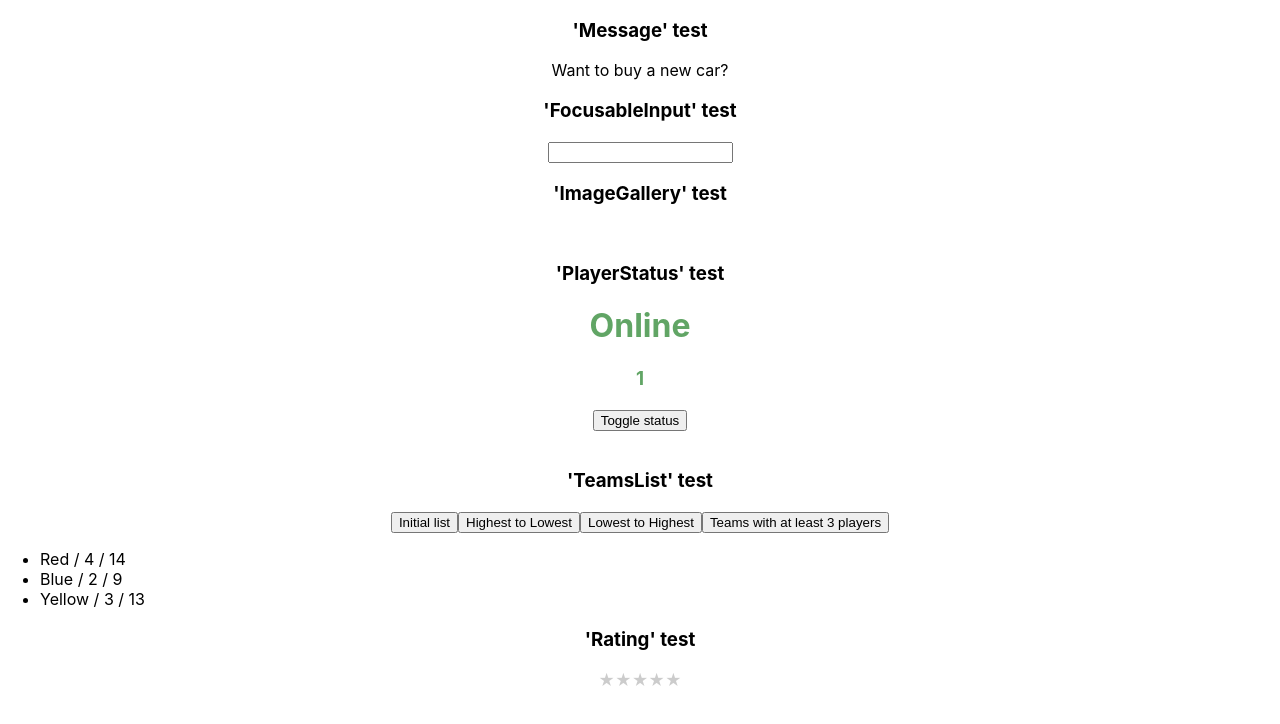
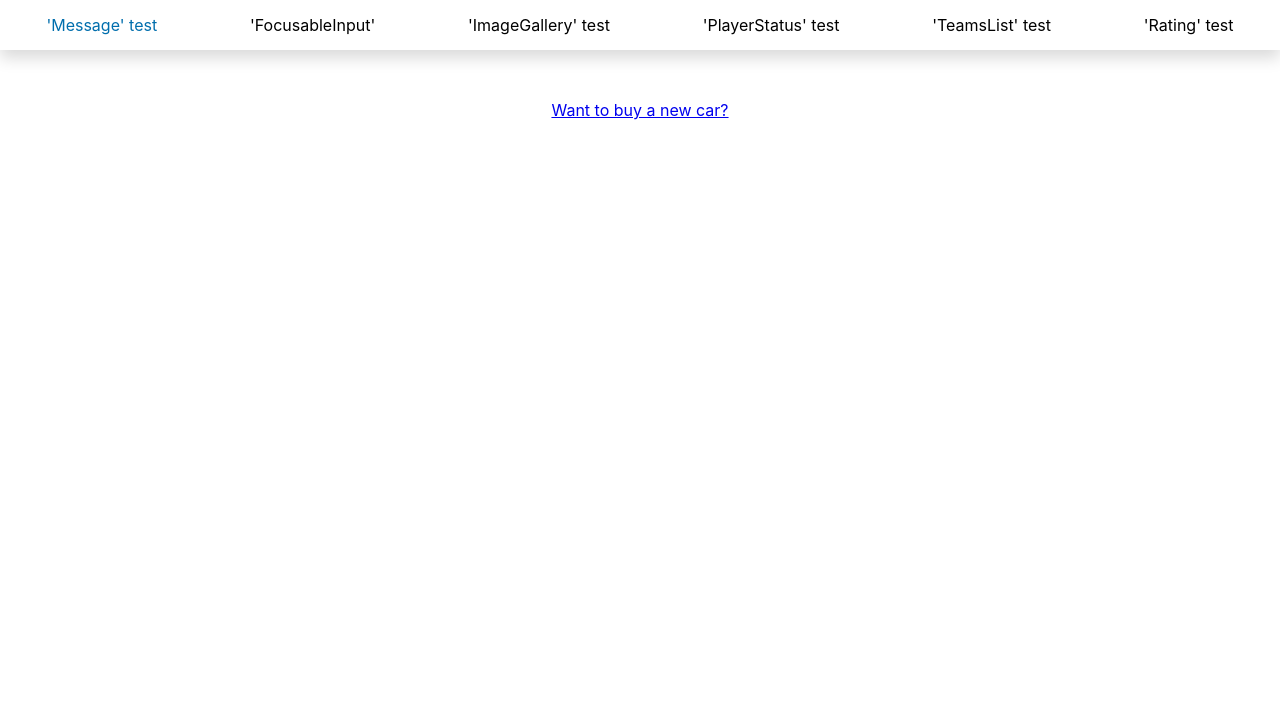
Before and after one commit to AgusLop0921/Minutentag-challenge, a React (Create React App) app: page / in a window 1280 px wide. Shown: the top 724 px of the page. Built offline with nearby package versions, Linux system fonts and the light colour scheme.

Commit message:
Image Gallery component - Tabs component - add href to remove warngins

```diff
--- a/src/App.js
+++ b/src/App.js
@@ -4,28 +4,41 @@ import { ImageGallery } from "./components/ImageGallery/ImageGallery";
 import { PlayerStatus } from "./components/PlayerStatus/PlayerStatus";
 import { TeamsList } from "./components/TeamsList/TeamsList";
 import { Rating } from "./components/Rating/Rating";
+import { Tabs } from "./components/Tabs/Tabs";
+
 import './App.css';
 
+const links = [
+  "https://indiehoy.com/wp-content/uploads/2020/12/the-office.jpg",
+  "https://www.laprimerapiedra.com.ar/wp-content/uploads/the-office-1200.jpg",
+  "https://tn.com.ar/resizer/AdGS3ukVnbM2FscYiZDdkzVWNGc=/767x0/smart/filters:format(webp)/cloudfront-us-east-1.images.arcpublishing.com/artear/F4QFIWLQMZEBDLSXTVIMACS24U.jpg"
+];
 export default function App() {
+  const tabs = [
+    {
+      label: "'Message' test", content: <Message />
+    },
+    {
+      label: "'FocusableInput'", content: <FocusableInput />
+    },
+    {
+      label: "'ImageGallery' test", content: <ImageGallery links={links} />
+    },
+    {
+      label: "'PlayerStatus' test", content: <PlayerStatus />
+    },
+    {
+      label: "'TeamsList' test", content: <TeamsList />
+    },
+    {
+      label: "'Rating' test", content: <Rating />
+    },
+  ];
+
   return (
-    <div className="App">
-      {/* Render here each component from the "components" directory */}
-      <h3>'Message' test</h3>
-      <Message />
-      <br />
-      <h3>'FocusableInput' test</h3>
-      <FocusableInput />
-      <br />
-      <h3>'ImageGallery' test</h3>
-      <ImageGallery />
-      <br />
-      <h3>'PlayerStatus' test</h3>
-      <PlayerStatus />
-      <br />
-      <h3>'TeamsList' test</h3>
-      <TeamsList />
-      <h3>'Rating' test</h3>
-      <Rating />
+    <div className="app">
+      <Tabs tabs={tabs} />
     </div>
   );
+
 }
--- a/src/components/ImageGallery/ImageGallery.jsx
+++ b/src/components/ImageGallery/ImageGallery.jsx
@@ -6,20 +6,35 @@
  * It should also implement the following logic:
  * - When the button is clicked, the image that is in the same div as the button should be removed from the gallery.
  */
+import { useEffect, useState } from "react";
+import uuid from "react-uuid";
 
+import "./styles.css";
 function Image({ src, onRemove }) {
   return (
-		<div class="image">
-			<img />
-			<button class="remove">X</button>
+    <div className="image">
+      <img src={src} alt="img"/>
+      <button className="remove" onClick={()=>onRemove(src)}>X</button>
     </div>
   );
 }
 
 export function ImageGallery({ links }) {
+  const [arrayLinks, setArrayLinks] = useState(links);
+
+  function removeLink(src) {
+	setArrayLinks(arrayLinks.filter(link => link !== src))
+  }
+
+  useEffect(() => {
+	setArrayLinks(links);
+  },[links])
+
   return (
-		<div>
-			{/* Implement here the Image Gallery using <Image /> component */}
+    <div className="image-gallery">
+      {arrayLinks.map((link) => (
+          <Image key={uuid()} src={link} onRemove={removeLink}/>
+      ))}
     </div>
   );
 }
--- /dev/null
+++ b/src/components/ImageGallery/styles.css
@@ -0,0 +1,16 @@
+.image-gallery{
+    display: flex;
+    justify-content: center;
+}
+
+img {
+    display: flex;
+    max-width: 400px;
+    height: 224px;
+}
+
+.remove {
+ width: 24px;
+ height: 24px;
+ margin-top: 20px;
+}
--- a/src/components/Message/Message.jsx
+++ b/src/components/Message/Message.jsx
@@ -15,7 +15,7 @@ export function Message() {
   const [showParagraph, setShowParagraph] = useState(false);
   return (
     <>
-      <a role="button" onClick={() => setShowParagraph(!showParagraph)}>
+      <a href="#!" role="button" onClick={() => setShowParagraph(!showParagraph)}>
         Want to buy a new car?
       </a>
       {showParagraph ? <p>Call +11 22 33 44 now!</p> : null}
--- /dev/null
+++ b/src/components/Tabs/Tabs.jsx
@@ -0,0 +1,26 @@
+import React, { useState } from "react";
+import "./styles.css";
+export function Tabs({ tabs }) {
+  const [activeTabIndex, setActiveTabIndex] = useState(0);
+
+  return (
+    <div className="tabs">
+      <div className="tabs-header">
+        {tabs.map((tab, index) => (
+          <div
+            key={index}
+            className={`tab ${
+              activeTabIndex === index ? "active" : ""
+            }`}
+            onClick={() => setActiveTabIndex(index)}
+          >
+            {tab.label}
+          </div>
+        ))}
+      </div>
+      <div className="tabs-content">
+        {tabs[activeTabIndex].content}
+      </div>
+    </div>
+  );
+}
--- /dev/null
+++ b/src/components/Tabs/styles.css
@@ -0,0 +1,18 @@
+.active {
+    color: #006ead;
+}
+
+.tabs-header {
+    display: flex;
+    justify-content: space-around;
+    align-items: center;
+    background-color: #fffc;
+    font-size: 16px;
+    box-shadow: 0 .5rem 1rem rgba(0,0,0,.15)!important;
+    height: 50px;
+}
+
+.tabs-content{
+    margin: 50px;
+    text-align: center;
+}
```
Also changed, not shown: 1 other file (tests, documents, lock files or other folders). Lines whose indentation alone changed are shown as unchanged.
